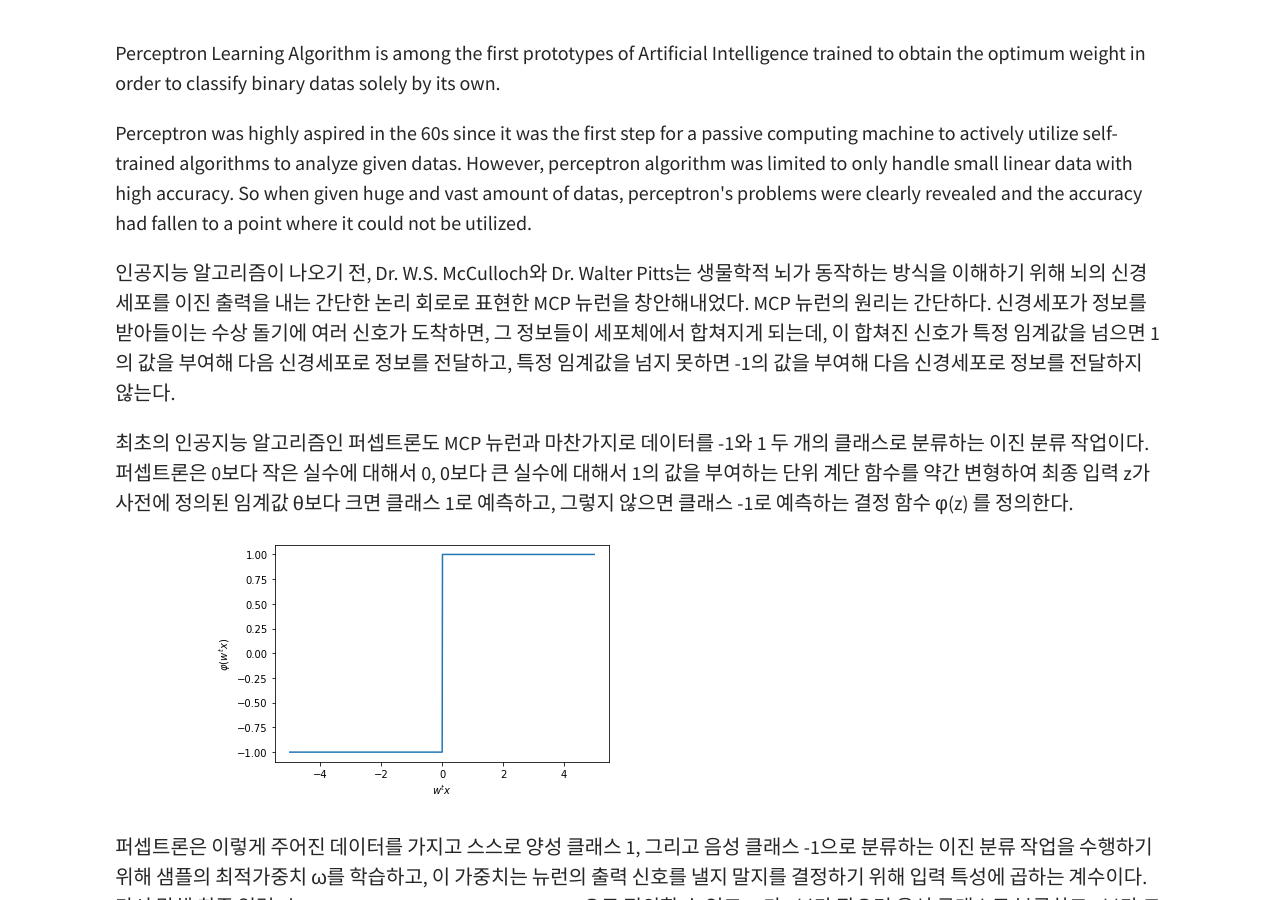
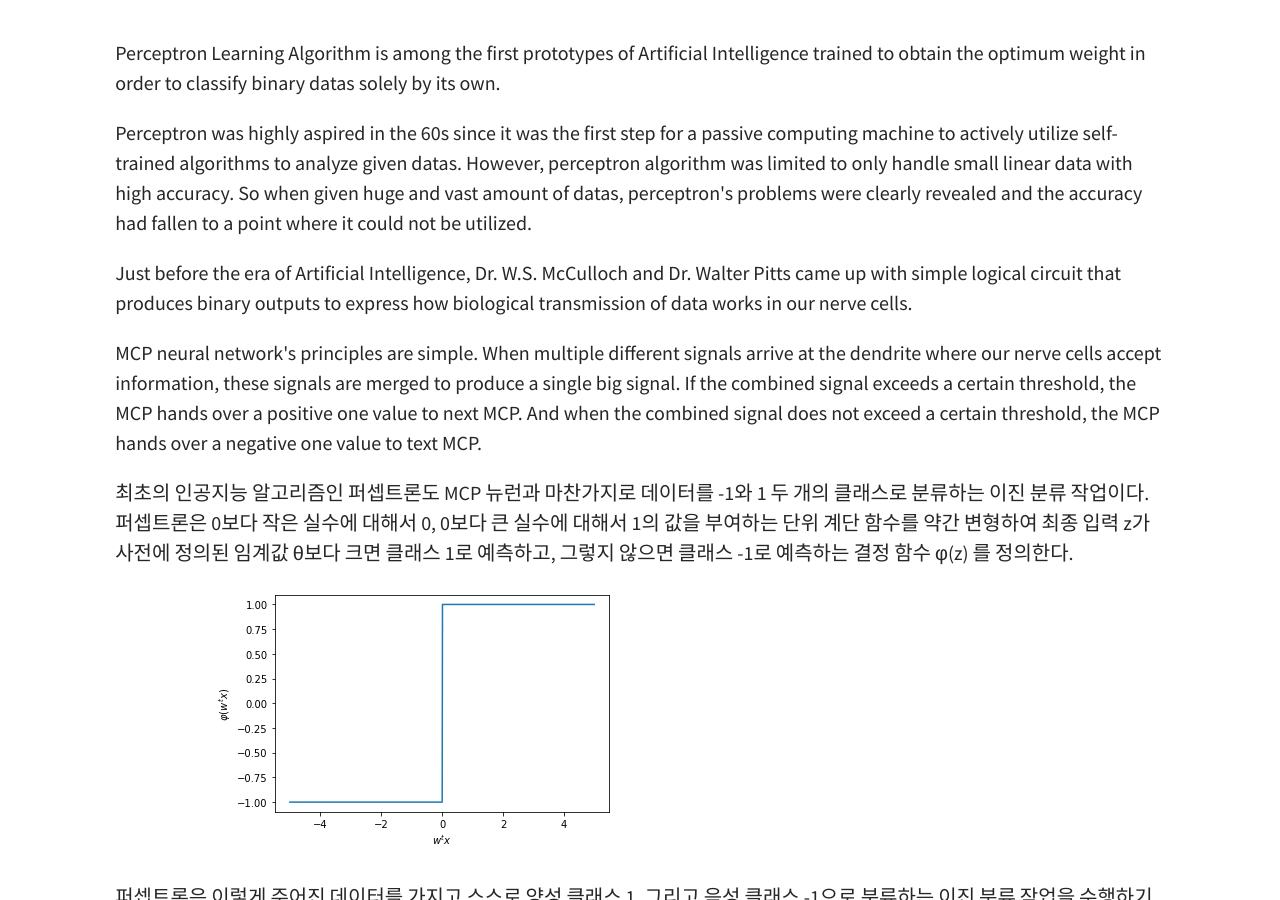
Before and after one commit to joyhyun99/joyhyun99.github.io, a Jekyll site: the page built from _posts/2020-09-05-perceptron.md, in a window 1280 px wide and 900 px high, scrolled down 400 px. Built offline with Jekyll 4.4.1, drawn with Linux system fonts in a browser that asks for light colours; comment, search, counter and statistics services are not loaded; some of the changed text lies outside the part shown.

Commit message:
Update 2020-09-05-perceptron.md

```diff
--- a/_posts/2020-09-05-perceptron.md
+++ b/_posts/2020-09-05-perceptron.md
@@ -14,11 +14,9 @@ excerpt_separator: <!--more-->
 
 <!--more-->
 
-인공지능 알고리즘이 나오기 전, Dr. W.S. McCulloch와 Dr. Walter Pitts는 생물학적 뇌가 동작하는 방식을 이해하기 위해
-뇌의 신경 세포를 이진 출력을 내는 간단한 논리 회로로 표현한 MCP 뉴런을 창안해내었다.
-MCP 뉴런의 원리는 간단하다. 신경세포가 정보를 받아들이는 수상 돌기에 여러 신호가 도착하면, 그 정보들이 세포체에서 합쳐지게 되는데,
-이 합쳐진 신호가 특정 임계값을 넘으면 1의 값을 부여해 다음 신경세포로 정보를 전달하고,
-특정 임계값을 넘지 못하면 -1의 값을 부여해 다음 신경세포로 정보를 전달하지 않는다.
+<p> Just before the era of Artificial Intelligence, Dr. W.S. McCulloch and Dr. Walter Pitts came up with simple logical circuit that produces binary outputs to express how biological transmission of data works in our nerve cells.</p>
+
+<p> MCP neural network's principles are simple. When multiple different signals arrive at the dendrite where our nerve cells accept information, these signals are merged to produce a single big signal. If the combined signal exceeds a certain threshold, the MCP hands over a positive one value to next MCP. And when the combined signal does not exceed a certain threshold, the MCP hands over a negative one value to text MCP. </p>
 
 최초의 인공지능 알고리즘인 퍼셉트론도 MCP 뉴런과 마찬가지로 데이터를 -1와 1 두 개의 클래스로 분류하는 이진 분류 작업이다.
 퍼셉트론은 0보다 작은 실수에 대해서 0, 0보다 큰 실수에 대해서 1의 값을 부여하는 단위 계단 함수를 약간 변형하여
```
Also changed, not shown: other parts of _posts/2020-09-05-perceptron.md (+2 -0 lines).
